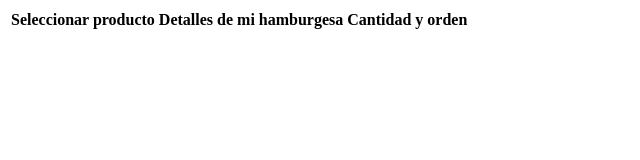
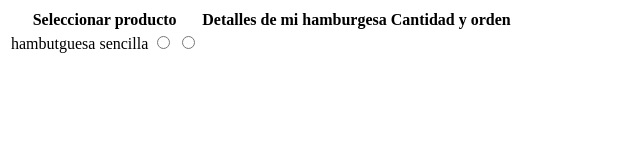
Before and after one commit to al45541/IDAI, a plain HTML site: page ejerciciohamburgesa.html in a window 1280 px wide. Shown: the whole page, without its empty margins (0-640 px from the left). Drawn offline with Linux system fonts and the light colour scheme.

Commit message:
Update ejerciciohamburgesa.html

```diff
--- a/ejerciciohamburgesa.html
+++ b/ejerciciohamburgesa.html
@@ -14,6 +14,16 @@
                 <th>Cantidad y orden</th>
             </tr>
         </thead>
+        <tbody>
+            <tr>
+                <td>
+                    <label for="radiohambsencilla">hambutguesa sencilla</label>
+                    <input type="radio" name="hambsencilla" id="radiohambsencilla">
+                    <input type="radio" name="hambeespecial" id="radiohambeespecial">
+                </td>
+            </tr>
+        </tbody>
+        <tfoot
     </table>
 
 </body>
```
